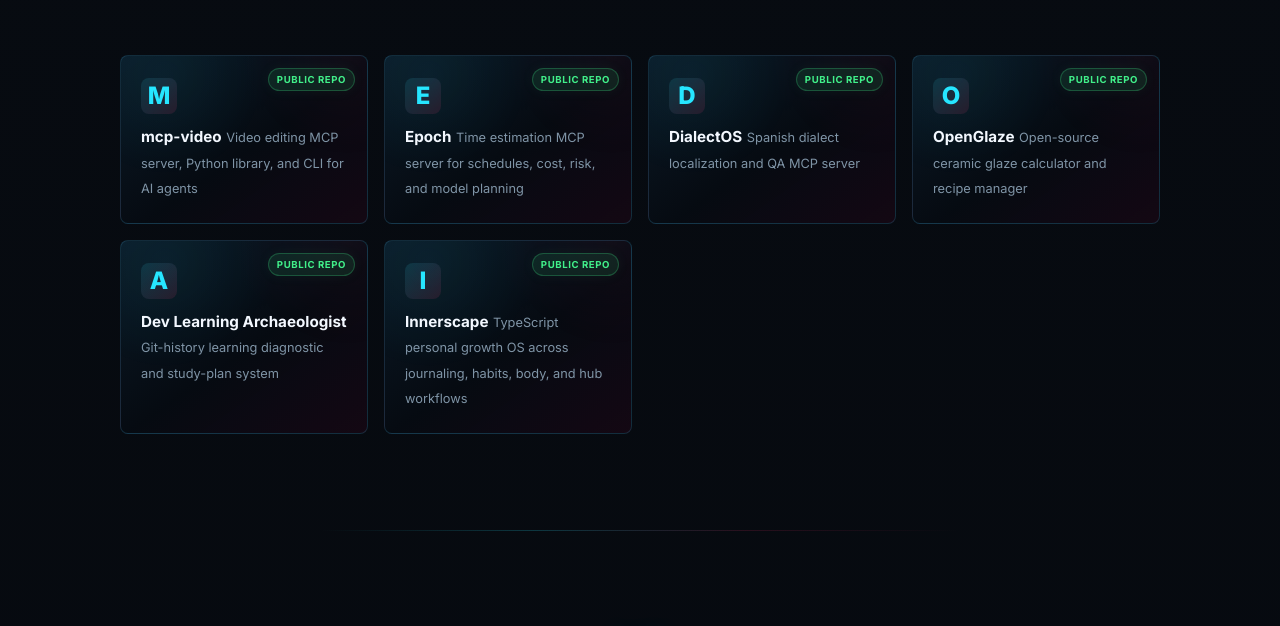
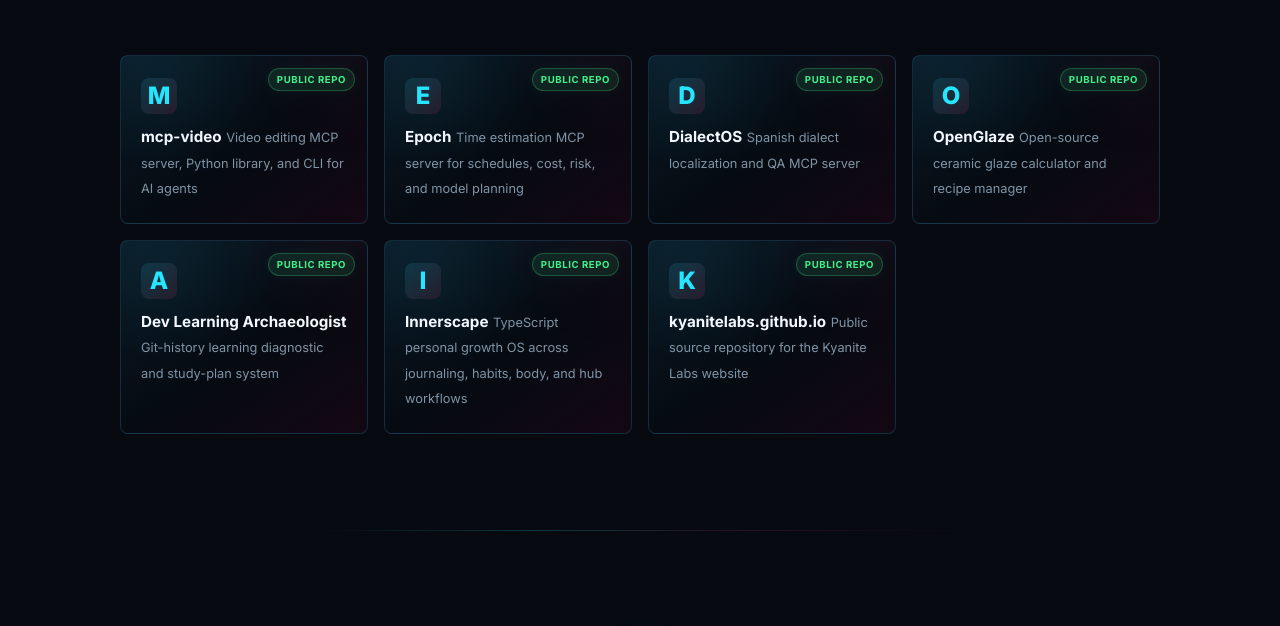
Before and after one commit to KyaniteLabs/kyanite-landing, a Flask app: page / in a window 1280 px wide. Shown: the part 5164-5790 px from the top of the page. Run offline with Flask 3, Linux system fonts and the light colour scheme; some libraries are stand-ins or nearby versions.

Commit message:
Show complete public Kyanite repo inventory
Keep the landing proof list aligned with the public KyaniteLabs organization repositories, including the website source repo without presenting it as a product offer.

Constraint: Only public KyaniteLabs repositories should appear on the proof surface.

Rejected: Omitting the website repo entirely | The user asked for the Kyanite-only public repo inventory, not only product candidates.

Confidence: high

Scope-risk: narrow

Directive: Do not add private, dead, unavailable, or unlaunched projects to the public proof list.

Tested: python3 -m py_compile app.py; git diff --check; parsed landing HTML and verified public repo names present with stale PuenteWorks/DECLuTTER/VPS terms absent.

Not-tested: Live deploy/link smoke pending after this commit.

```diff
--- a/app.py
+++ b/app.py
@@ -68,6 +68,11 @@ PUBLIC_PROJECTS = [
         "name": "Innerscape",
         "url": "https://github.com/KyaniteLabs/Innerscape",
         "description": "TypeScript personal growth OS for journaling, habits, body tracking, and knowledge workflows.",
+    },
+    {
+        "name": "kyanitelabs.github.io",
+        "url": "https://github.com/KyaniteLabs/kyanitelabs.github.io",
+        "description": "Public source repository for the Kyanite Labs website.",
     },
 ]
 
--- a/templates/landing-v2.html
+++ b/templates/landing-v2.html
@@ -80,7 +80,8 @@
           { "@type": "ListItem", "position": 3, "name": "DialectOS", "url": "https://github.com/KyaniteLabs/DialectOS" },
           { "@type": "ListItem", "position": 4, "name": "OpenGlaze", "url": "https://github.com/KyaniteLabs/openglaze" },
           { "@type": "ListItem", "position": 5, "name": "Dev Learning Archaeologist", "url": "https://github.com/KyaniteLabs/dev-learning-archaeologist" },
-          { "@type": "ListItem", "position": 6, "name": "Innerscape", "url": "https://github.com/KyaniteLabs/Innerscape" }
+          { "@type": "ListItem", "position": 6, "name": "Innerscape", "url": "https://github.com/KyaniteLabs/Innerscape" },
+          { "@type": "ListItem", "position": 7, "name": "kyanitelabs.github.io", "url": "https://github.com/KyaniteLabs/kyanitelabs.github.io" }
         ]
       }
     ]
@@ -895,6 +896,12 @@
           <span class="p-name">Innerscape</span>
           <span class="p-desc">TypeScript personal growth OS across journaling, habits, body, and hub workflows</span>
         </a>
+        <a href="https://github.com/KyaniteLabs/kyanitelabs.github.io" class="project-card fade-up" target="_blank" rel="noopener noreferrer">
+          <span class="p-tag live">Public repo</span>
+          <span class="p-icon">K</span>
+          <span class="p-name">kyanitelabs.github.io</span>
+          <span class="p-desc">Public source repository for the Kyanite Labs website</span>
+        </a>
       </div>
     </div>
   </section>
@@ -983,7 +990,7 @@
           <p>Public AI tools, MCP servers, domain software, and repo-native productization work grounded in inspectable proof.</p>
         </div>
         <div class="footer-links">
-          <div class="footer-col"><h4>Public Repos</h4><a href="https://github.com/KyaniteLabs/mcp-video">mcp-video</a><a href="https://github.com/KyaniteLabs/Epoch">Epoch</a><a href="https://github.com/KyaniteLabs/DialectOS">DialectOS</a><a href="https://github.com/KyaniteLabs/openglaze">OpenGlaze</a></div>
+          <div class="footer-col"><h4>Public Repos</h4><a href="https://github.com/KyaniteLabs/mcp-video">mcp-video</a><a href="https://github.com/KyaniteLabs/Epoch">Epoch</a><a href="https://github.com/KyaniteLabs/DialectOS">DialectOS</a><a href="https://github.com/KyaniteLabs/openglaze">OpenGlaze</a><a href="https://github.com/KyaniteLabs/dev-learning-archaeologist">Dev Learning Archaeologist</a><a href="https://github.com/KyaniteLabs/Innerscape">Innerscape</a><a href="https://github.com/KyaniteLabs/kyanitelabs.github.io">kyanitelabs.github.io</a></div>
           <div class="footer-col"><h4>Work</h4><a href="#approach">Discover, Package, Ship</a><a href="#proof">Proof</a><a href="#offers">Offers</a><a href="/shop">Shop</a></div>
           <div class="footer-col"><h4>Contact</h4><a href="/offers/productization-audit">Productization Audit</a><a href="/offers/productization-audit/intake">Product Intake</a><a href="#contact">Project Conversation</a><a href="mailto:info@kyanitelabs.tech">info@kyanitelabs.tech</a></div>
         </div>
```
